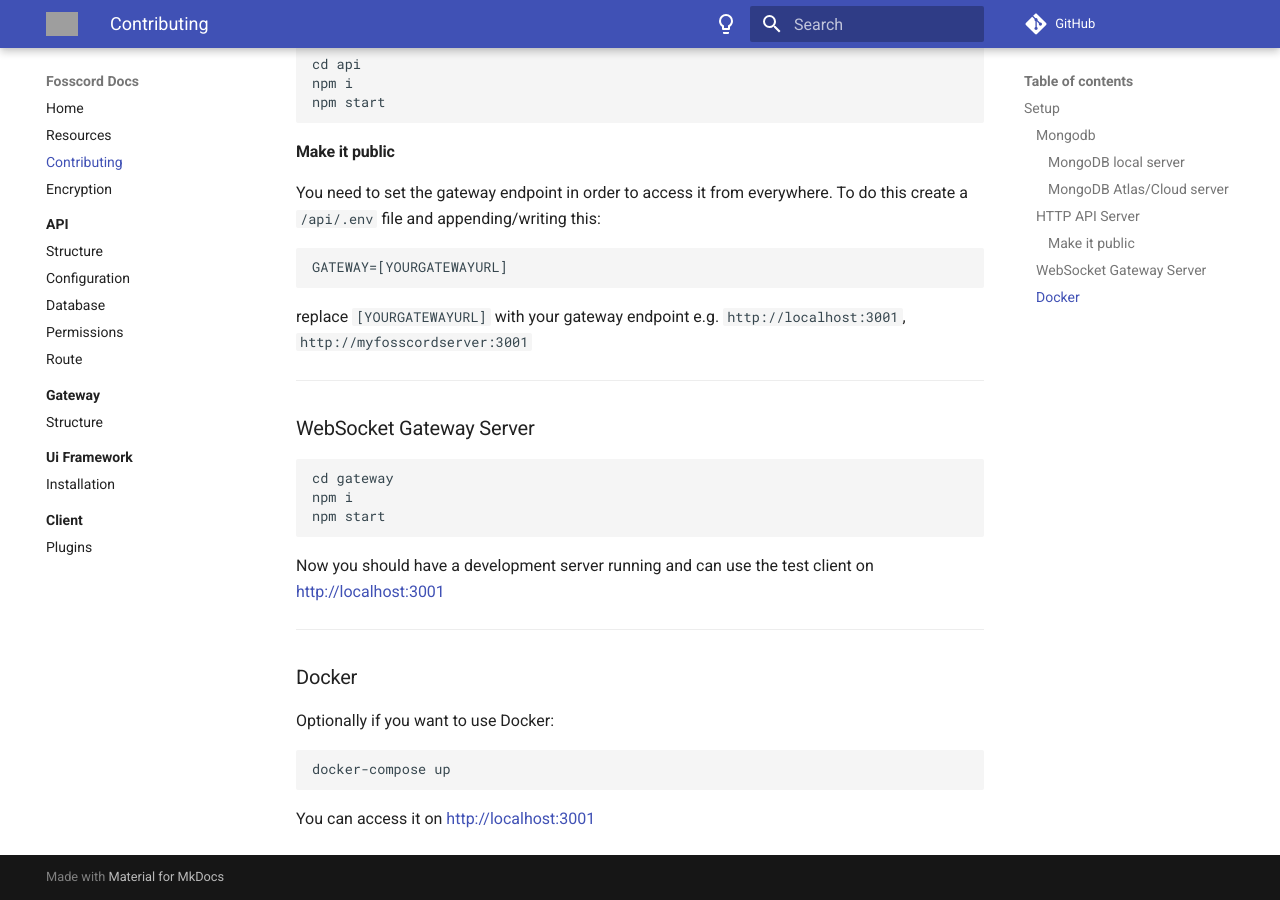
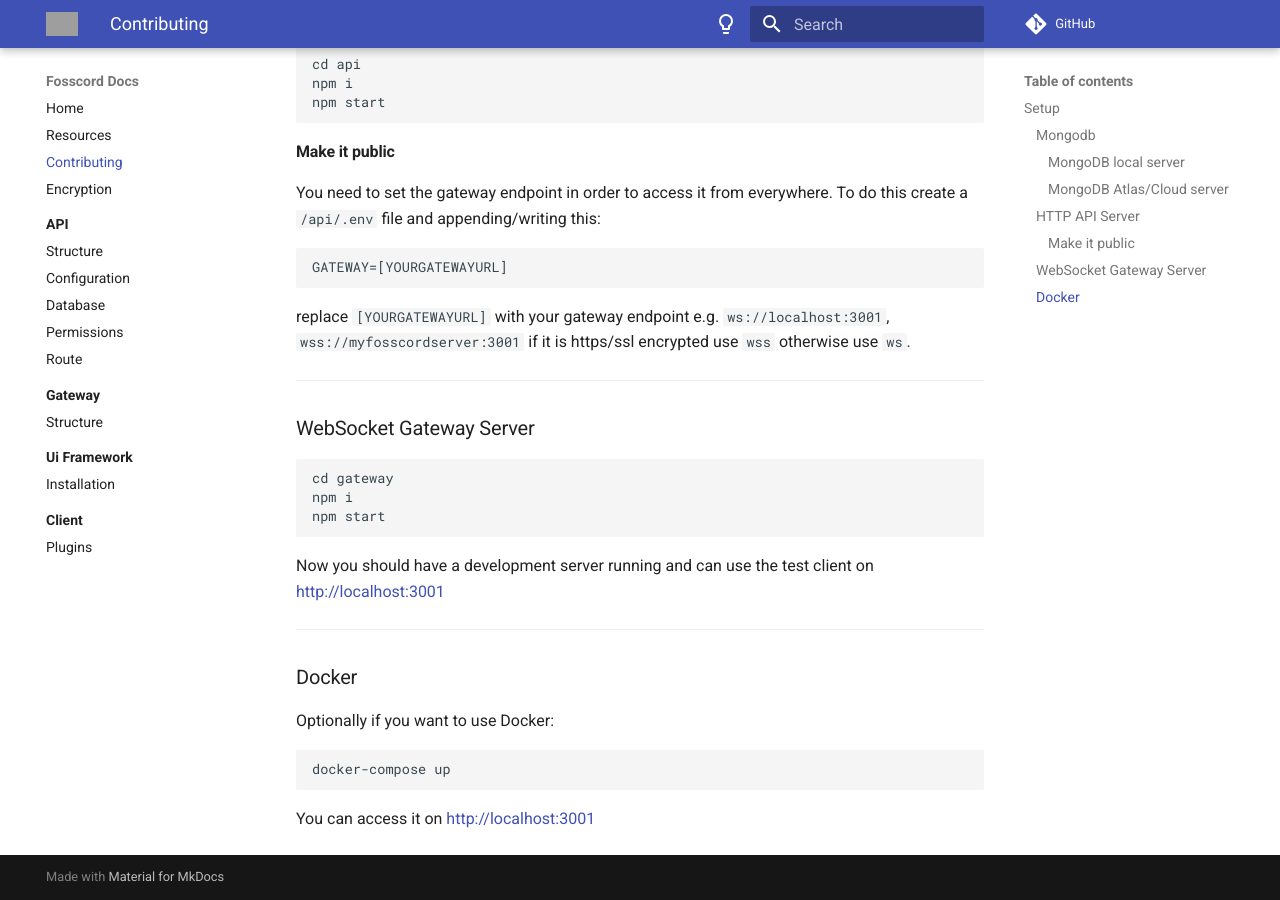
Before and after one commit to spacebarchat/docs, an MkDocs documentation site: the page built from docs/contributing.md, in a window 1280 px wide and 900 px high, scrolled down 1649 px. Built offline with MkDocs 1.6.1 and Material for MkDocs 9.7.7, drawn with Linux system fonts in a browser that asks for light colours; comment, search, counter and statistics services are not loaded; grey boxes are pictures that could not be loaded.

Commit message:
Update contributing.md

````diff
--- a/docs/contributing.md
+++ b/docs/contributing.md
@@ -91,7 +91,8 @@ To do this create a ``/api/.env`` file and appending/writing this:
 ```
 GATEWAY=[YOURGATEWAYURL]
 ```
-replace ``[YOURGATEWAYURL]`` with your gateway endpoint e.g. ``http://localhost:3001``, ``http://myfosscordserver:3001``
+replace ``[YOURGATEWAYURL]`` with your gateway endpoint e.g. ``ws://localhost:3001``, ``wss://myfosscordserver:3001``
+if it is https/ssl encrypted use ``wss`` otherwise use ``ws``.
 
 ---
 
````
